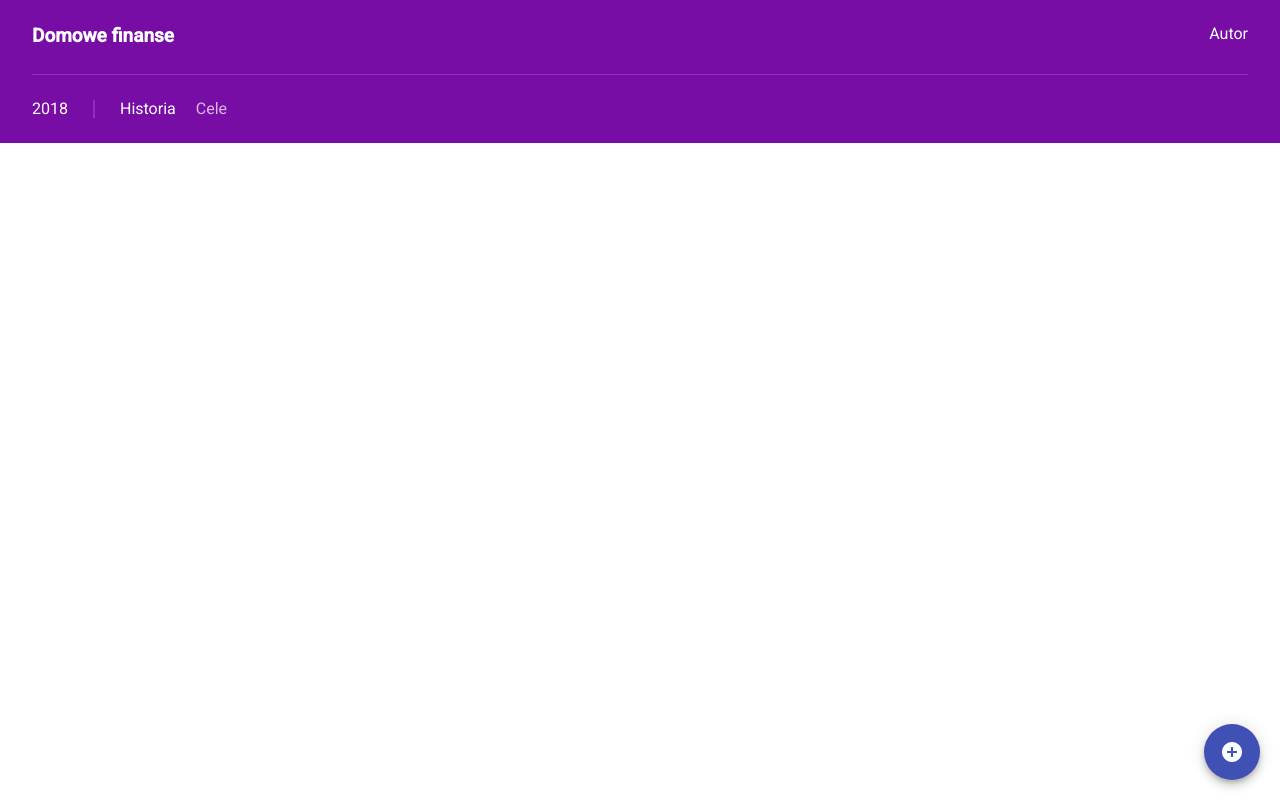
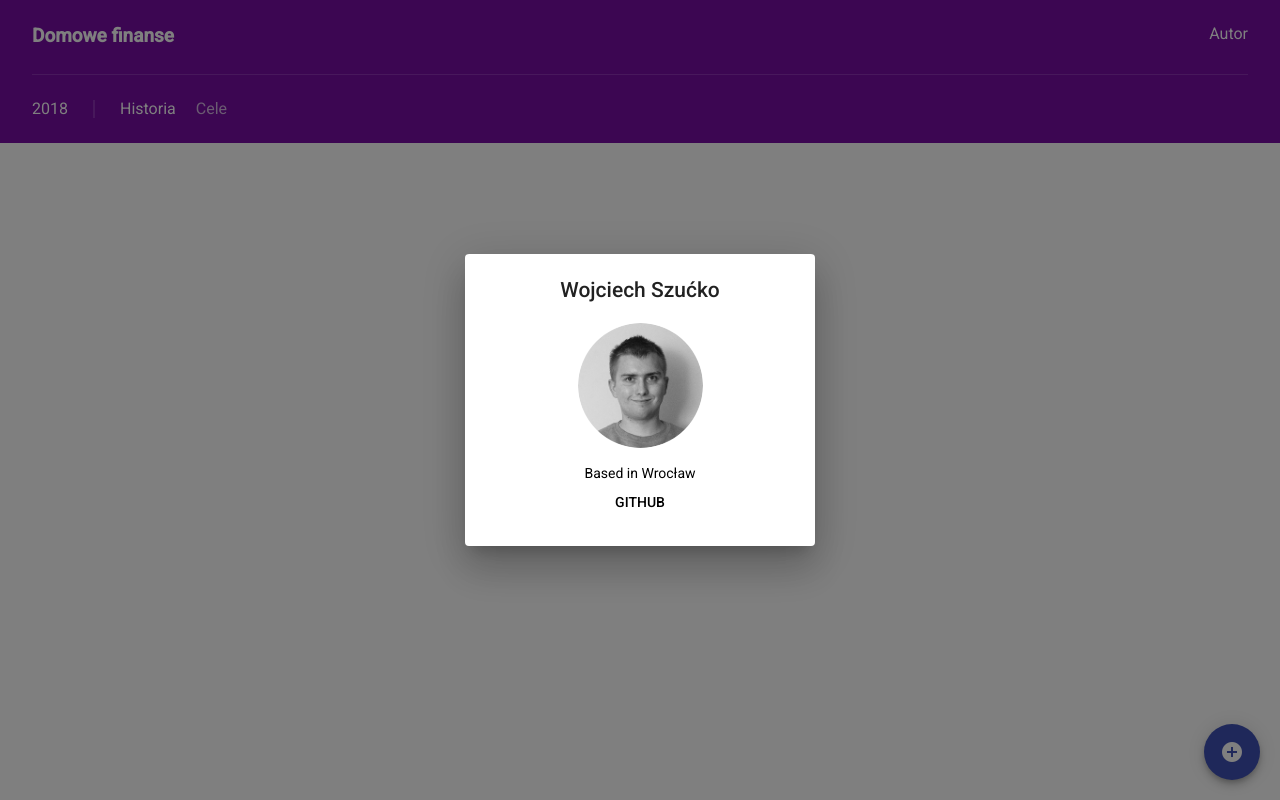
Before and after one commit to Pashozator/react-household-finances, a React (Create React App) app: page /goals in a window 1280 px wide. Both pictures are taken after a click on the link "Autor". Built offline with nearby package versions, Linux system fonts and the light colour scheme.

Commit message:
feat: add author dialog

```diff
--- a/src/App.js
+++ b/src/App.js
@@ -8,7 +8,11 @@ import Menu from '@material-ui/core/Menu/Menu';
 import MenuItem from '@material-ui/core/MenuItem/MenuItem';
 import { VisibleHistory } from './views/history/History';
 import DialogsContainer from './components/dialogs/DialogsContainer/DialogsContainer';
-import { openAddGoalDialogAction, openAddOperationDialogAction } from './store/actions/dialogs.actions';
+import {
+	openAddGoalDialogAction,
+	openAddOperationDialogAction,
+	openAuthorDialogAction
+} from './store/actions/dialogs.actions';
 import { connect } from 'react-redux';
 
 class App extends Component {
@@ -42,7 +46,7 @@ class App extends Component {
 						<div className="wrapper">
 							<div className="header-top">
 								<span className="header-top-logo">Domowe finanse</span>
-								<a className="header-top-author">Autor</a>
+								<a className="header-top-author" onClick={this.props.openAuthorDialogAction}>Autor</a>
 							</div>
 							<div className="header-links">
 								<div className="header-links-date">
@@ -95,7 +99,8 @@ class App extends Component {
 const mapDispatchToProps = dispatch => {
 	return {
 		openAddOperationDialog: () => dispatch(openAddOperationDialogAction()),
-		openAddGoalDialog: () => dispatch(openAddGoalDialogAction())
+		openAddGoalDialog: () => dispatch(openAddGoalDialogAction()),
+		openAuthorDialogAction: () => dispatch(openAuthorDialogAction())
 	}
 };
 
--- /dev/null
+++ b/src/components/dialogs/AuthorDialog/AuthorDialog.js
@@ -0,0 +1,27 @@
+import React from 'react';
+import './AuthorDialog.scss';
+import Dialog from '@material-ui/core/Dialog/Dialog';
+import DialogTitle from '@material-ui/core/DialogTitle/DialogTitle';
+import Avatar from '../../../assets/fav.png';
+import Button from '@material-ui/core/Button/Button';
+
+export class AuthorDialog extends React.Component {
+	close = () => this.props.onClose();
+
+	render() {
+		const { classes, onClose, selectedValue, ...other } = this.props;
+
+		return (
+			<Dialog onClose={this.close} {...other}>
+				<DialogTitle style={{ textAlign: 'center' }}>Wojciech Szućko</DialogTitle>
+				<div className="dialog">
+					<img src={Avatar} alt="Wojciech Szućko"/>
+					<p>Based in Wrocław</p>
+					<Button className="button-to-github">
+						<a href="https://github.com/Pashozator">Github</a>
+					</Button>
+				</div>
+			</Dialog>
+		);
+	}
+}
--- /dev/null
+++ b/src/components/dialogs/AuthorDialog/AuthorDialog.scss
@@ -0,0 +1,17 @@
+.dialog {
+	min-width: 350px;
+	padding: 0 25px 25px 25px;
+	text-align: center;
+}
+
+img {
+	width: 125px;
+	border-radius: 100px;
+}
+
+.button-to-github {
+	a {
+		color: #000;
+		text-decoration: none;
+	}
+}
--- a/src/components/dialogs/DialogsContainer/DialogsContainer.js
+++ b/src/components/dialogs/DialogsContainer/DialogsContainer.js
@@ -5,7 +5,7 @@ import { AddGoalDialog } from '../AddGoalDialog/AddGoalDialog';
 import { connect } from 'react-redux';
 import {
 	closeAddGoalDialogAction,
-	closeAddOperationDialogAction,
+	closeAddOperationDialogAction, closeAuthorDialogAction,
 	closeEditGoalDialogAction,
 	closeEditOperationDialogAction
 } from '../../../store/actions/dialogs.actions';
@@ -13,6 +13,7 @@ import { addOperationAction, editOperationAction } from '../../../store/actions/
 import { addGoalAction, editGoalAction } from '../../../store/actions/goals.actions';
 import { EditOperationDialog } from '../EditOperationDialog/EditOperationDialog';
 import { EditGoalDialog } from '../EditGoalDialog/EditGoalDialog';
+import { AuthorDialog } from '../AuthorDialog/AuthorDialog';
 
 class DialogsContainer extends React.Component {
 	constructor(props) {
@@ -40,6 +41,10 @@ class DialogsContainer extends React.Component {
 					goal={this.props.editGoalDialogPayload}
 					onClose={this.props.closeEditGoalDialog}
 				/>
+				<AuthorDialog
+					open={this.props.authorDialogOpened}
+					onClose={this.props.closeAuthorDialog}
+				/>
 			</>
 		);
 	}
@@ -50,6 +55,7 @@ DialogsContainer.propTypes = {
 	addGoalDialogOpened: PropTypes.bool.isRequired,
 	editOperationDialogOpened: PropTypes.bool.isRequired,
 	editGoalDialogOpened: PropTypes.bool.isRequired,
+	authorDialogOpened: PropTypes.bool.isRequired,
 	closeAddOperationDialog: PropTypes.func.isRequired,
 	closeAddGoalDialog: PropTypes.func.isRequired,
 	closeEditOperationDialog: PropTypes.func.isRequired,
@@ -65,7 +71,8 @@ const mapStateToProps = state => {
 		editOperationDialogPayload: state.dialogs.editOperationDialogPayload,
 		addGoalDialogOpened: state.dialogs.addGoalDialogOpened,
 		editGoalDialogOpened: state.dialogs.editGoalDialogOpened,
-		editGoalDialogPayload: state.dialogs.editGoalDialogPayload
+		editGoalDialogPayload: state.dialogs.editGoalDialogPayload,
+		authorDialogOpened: state.dialogs.authorDialogOpened
 	}
 };
 
@@ -98,7 +105,8 @@ const mapDispatchToProps = dispatch => {
 			}
 
 			dispatch(closeEditGoalDialogAction());
-		}
+		},
+		closeAuthorDialog: () => dispatch(closeAuthorDialogAction())
 	}
 };
 
--- a/src/store/actions/dialogs.actions.js
+++ b/src/store/actions/dialogs.actions.js
@@ -6,6 +6,8 @@ export const OPEN_ADD_GOAL_DIALOG = '[Dialogs] Open add goal dialog';
 export const CLOSE_ADD_GOAL_DIALOG = '[Dialogs] Close add goal dialog';
 export const OPEN_EDIT_GOAL_DIALOG = '[Dialogs] Open edit goal dialog';
 export const CLOSE_EDIT_GOAL_DIALOG = '[Dialogs] Close edit goal dialog';
+export const OPEN_AUTHOR_DIALOG = '[Dialogs] Open author dialog';
+export const CLOSE_AUTHOR_DIALOG = '[Dialogs] Close author dialog';
 
 export const openAddOperationDialogAction = () => {
 	return {
@@ -56,3 +58,15 @@ export const closeEditGoalDialogAction = () => {
 		type: CLOSE_EDIT_GOAL_DIALOG
 	}
 };
+
+export const openAuthorDialogAction = () => {
+	return {
+		type: OPEN_AUTHOR_DIALOG
+	}
+};
+
+export const closeAuthorDialogAction = () => {
+	return {
+		type: CLOSE_AUTHOR_DIALOG
+	}
+};
--- a/src/store/reducers/dialogs.reducer.js
+++ b/src/store/reducers/dialogs.reducer.js
@@ -6,7 +6,8 @@ const initialState = {
 	editOperationDialogPayload: { id: null, label: '', date: '', value: '', description: '' },
 	addGoalDialogOpened: false,
 	editGoalDialogOpened: false,
-	editGoalDialogPayload: { id: null, label: '', value: '', description: '' }
+	editGoalDialogPayload: { id: null, label: '', value: '', description: '' },
+	authorDialogOpened: false
 };
 
 export function dialogReducer(state = initialState, action) {
@@ -35,6 +36,12 @@ export function dialogReducer(state = initialState, action) {
 		case DialogsActions.CLOSE_EDIT_GOAL_DIALOG: {
 			return { ...state, editGoalDialogOpened: false, editGoalDialogPayload: { id: null, label: '', value: '', description: '' } };
 		}
+		case DialogsActions.OPEN_AUTHOR_DIALOG: {
+			return { ...state, authorDialogOpened: true };
+		}
+		case DialogsActions.CLOSE_AUTHOR_DIALOG: {
+			return { ...state, authorDialogOpened: false };
+		}
 		default:
 			return state;
 	}
```
Also changed, not shown: src/assets/fav.png (added).
